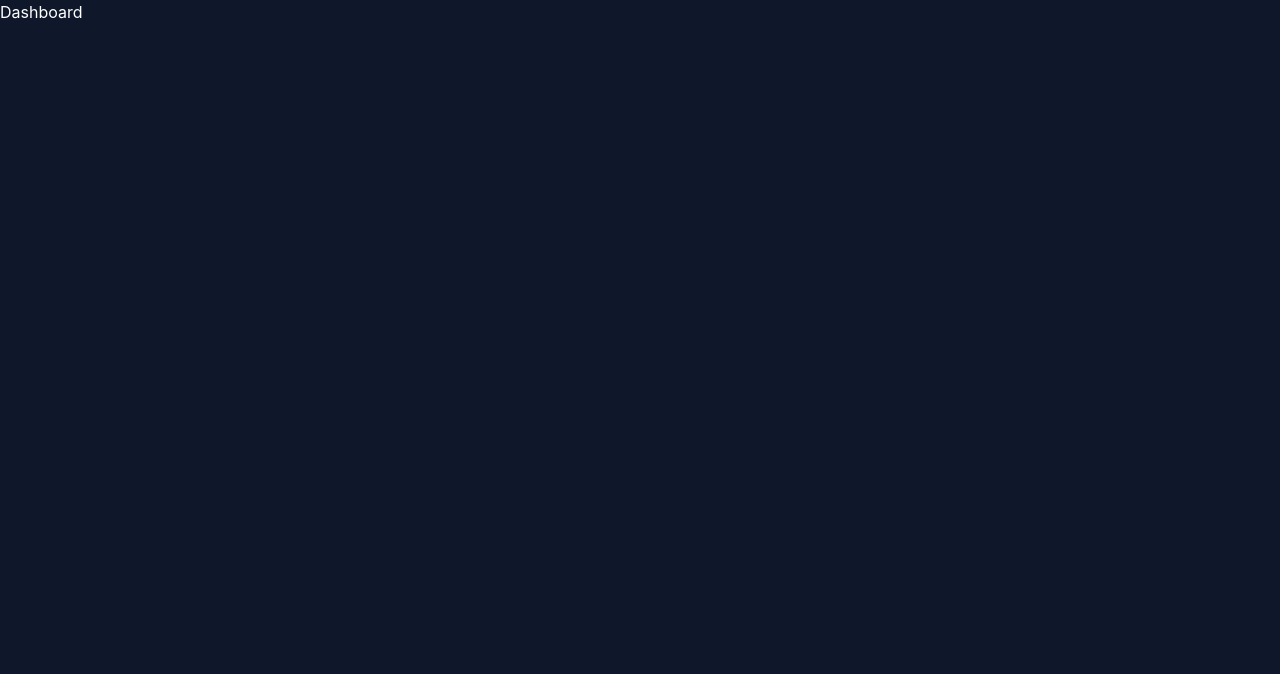
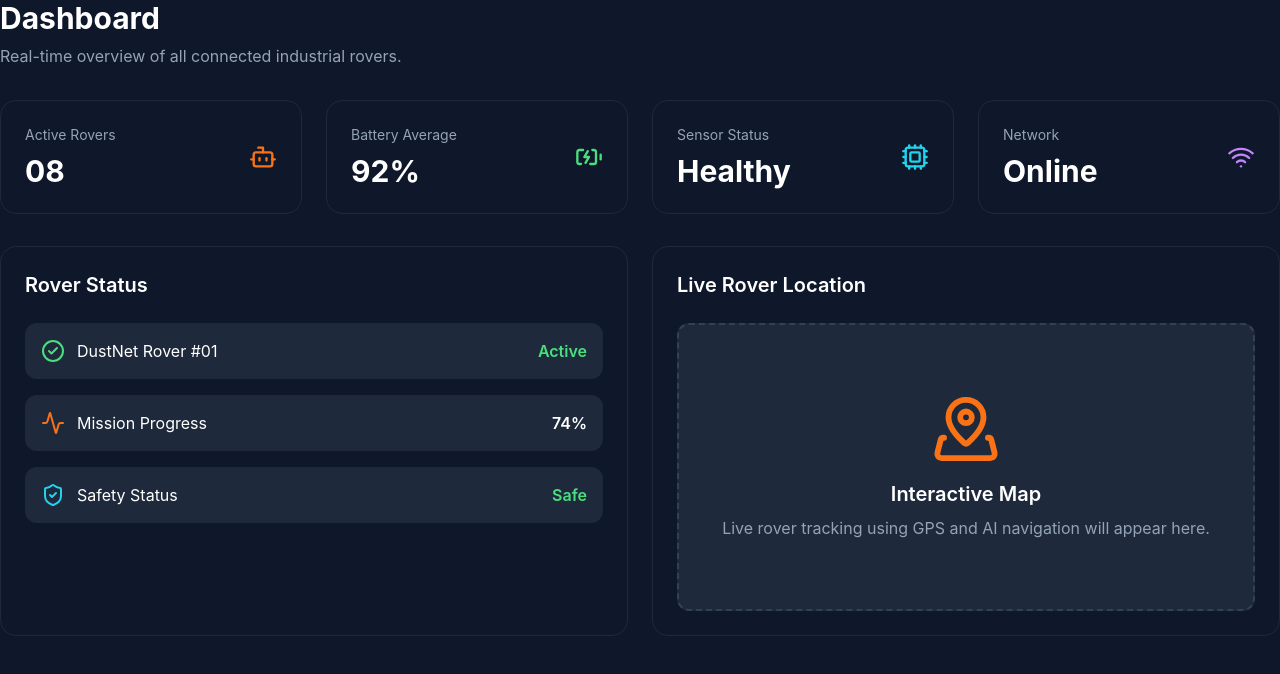
Before and after one commit to gvmanish202529-a11y/DustNet-AI, a React app in the folder frontend/: page /dashboard in a window 1280 px wide. Shown: the top 674 px of the page. Built offline with nearby package versions, Linux system fonts and the light colour scheme; the HTML template or start-up script is replaced by a standard one.

Commit message:
Add dashboard page

```diff
--- a/frontend/src/pages/Dashboard.jsx
+++ b/frontend/src/pages/Dashboard.jsx
@@ -1,5 +1,149 @@
-function Dashboard() {
-  return <h1>Dashboard</h1>;
-}
+import {
+  Activity,
+  BatteryCharging,
+  Bot,
+  CheckCircle2,
+  Cpu,
+  MapPinned,
+  ShieldCheck,
+  Wifi,
+} from "lucide-react";
+
+const cards = [
+  {
+    title: "Active Rovers",
+    value: "08",
+    icon: <Bot size={28} />,
+    color: "text-orange-500",
+  },
+  {
+    title: "Battery Average",
+    value: "92%",
+    icon: <BatteryCharging size={28} />,
+    color: "text-green-400",
+  },
+  {
+    title: "Sensor Status",
+    value: "Healthy",
+    icon: <Cpu size={28} />,
+    color: "text-cyan-400",
+  },
+  {
+    title: "Network",
+    value: "Online",
+    icon: <Wifi size={28} />,
+    color: "text-purple-400",
+  },
+];
+
+const Dashboard = () => {
+  return (
+    <div className="space-y-8">
+      {/* Header */}
+      <div>
+        <h1 className="text-3xl font-bold text-white">
+          Dashboard
+        </h1>
+
+        <p className="mt-2 text-slate-400">
+          Real-time overview of all connected industrial rovers.
+        </p>
+      </div>
+
+      {/* Stats */}
+      <div className="grid grid-cols-1 gap-6 md:grid-cols-2 xl:grid-cols-4">
+        {cards.map((card) => (
+          <div
+            key={card.title}
+            className="rounded-2xl border border-slate-800 bg-slate-900 p-6"
+          >
+            <div className="flex items-center justify-between">
+              <div>
+                <p className="text-sm text-slate-400">
+                  {card.title}
+                </p>
+
+                <h2 className="mt-2 text-3xl font-bold text-white">
+                  {card.value}
+                </h2>
+              </div>
+
+              <div className={card.color}>
+                {card.icon}
+              </div>
+            </div>
+          </div>
+        ))}
+      </div>
+
+      {/* Rover Status */}
+      <div className="grid gap-6 lg:grid-cols-2">
+        <div className="rounded-2xl border border-slate-800 bg-slate-900 p-6">
+          <h2 className="mb-6 text-xl font-semibold text-white">
+            Rover Status
+          </h2>
+
+          <div className="space-y-4">
+            <div className="flex items-center justify-between rounded-xl bg-slate-800 p-4">
+              <div className="flex items-center gap-3">
+                <CheckCircle2 className="text-green-400" />
+                <span>DustNet Rover #01</span>
+              </div>
+
+              <span className="font-semibold text-green-400">
+                Active
+              </span>
+            </div>
+
+            <div className="flex items-center justify-between rounded-xl bg-slate-800 p-4">
+              <div className="flex items-center gap-3">
+                <Activity className="text-orange-500" />
+                <span>Mission Progress</span>
+              </div>
+
+              <span className="font-semibold text-white">
+                74%
+              </span>
+            </div>
+
+            <div className="flex items-center justify-between rounded-xl bg-slate-800 p-4">
+              <div className="flex items-center gap-3">
+                <ShieldCheck className="text-cyan-400" />
+                <span>Safety Status</span>
+              </div>
+
+              <span className="font-semibold text-green-400">
+                Safe
+              </span>
+            </div>
+          </div>
+        </div>
+
+        {/* Map Placeholder */}
+        <div className="rounded-2xl border border-slate-800 bg-slate-900 p-6">
+          <h2 className="mb-6 text-xl font-semibold text-white">
+            Live Rover Location
+          </h2>
+
+          <div className="flex h-72 flex-col items-center justify-center rounded-xl border-2 border-dashed border-slate-700 bg-slate-800">
+            <MapPinned
+              size={70}
+              className="mb-4 text-orange-500"
+            />
+
+            <h3 className="text-xl font-semibold text-white">
+              Interactive Map
+            </h3>
+
+            <p className="mt-2 text-center text-slate-400">
+              Live rover tracking using GPS and AI navigation
+              will appear here.
+            </p>
+          </div>
+        </div>
+      </div>
+    </div>
+  );
+};
 
 export default Dashboard;
```
